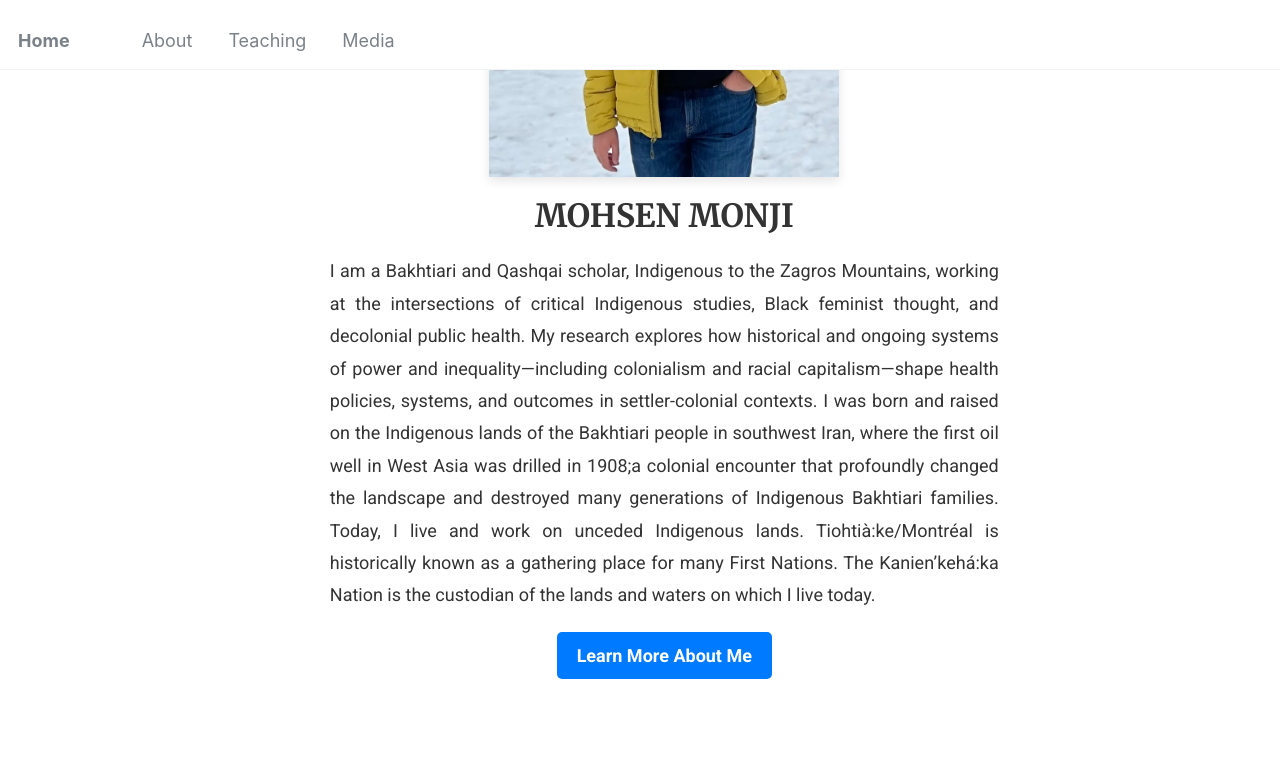
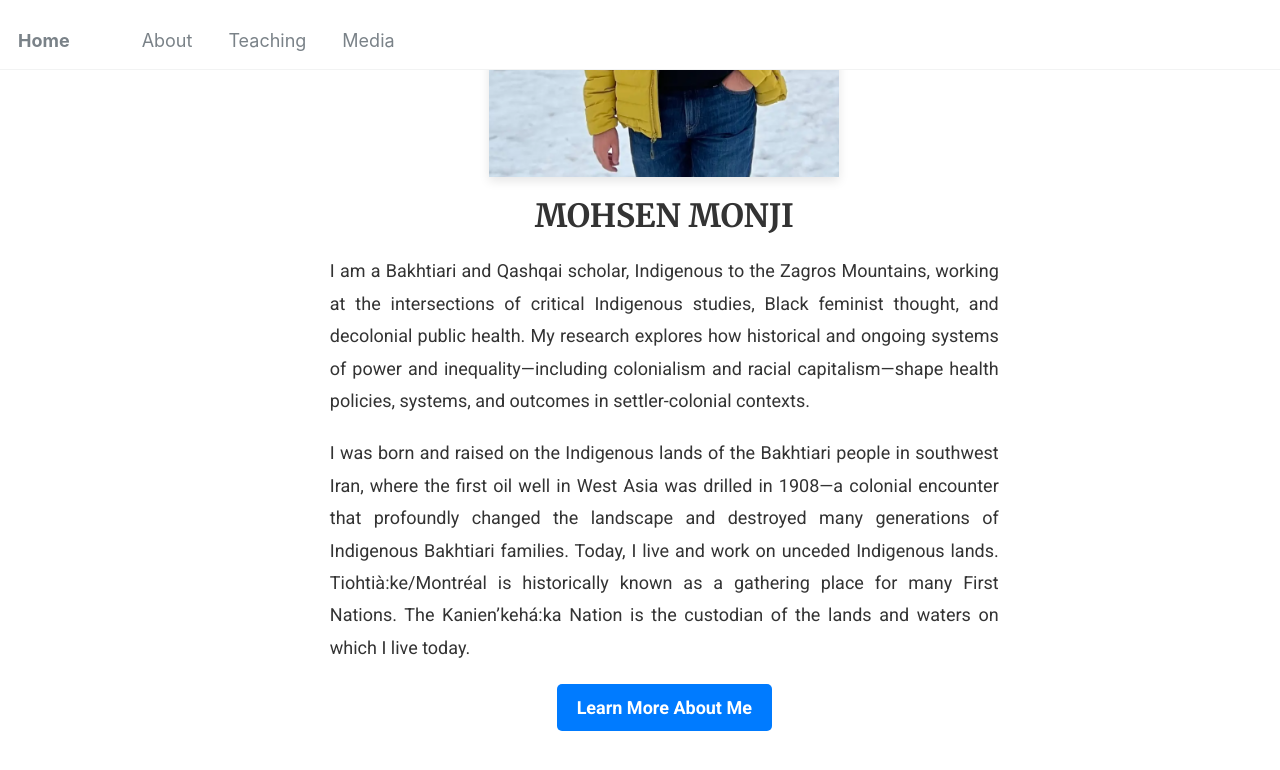
Before and after one commit to Mohsnmonji/mohsnmonji.github.io, a Jekyll site: the page built from _pages/front.md, in a window 1280 px wide and 900 px high, scrolled down 390 px. Shown: the top 770 px of the window. Built offline with Jekyll 4.4.1, drawn with Linux system fonts in a browser that asks for light colours; part of the change alters nothing that is shown.

Commit message:
Update front.md

```diff
--- a/_pages/front.md
+++ b/_pages/front.md
@@ -23,21 +23,22 @@ hide_avatar: true
 
 
   <!-- Description -->
-  <p style="font-size:18px; color:#333; text-align:justify; line-height:1.8; margin:20px 0;">
-    I am a Bakhtiari and Qashqai scholar, Indigenous to the Zagros Mountains, working at the
-    intersections of critical Indigenous studies, Black feminist thought, and decolonial public
-    health. My research explores how historical and ongoing systems of power and inequality—including
-    colonialism and racial capitalism—shape health policies, systems, and outcomes in settler-colonial
-    contexts.
+<p style="font-size:18px; color:#333; text-align:justify; line-height:1.8; margin:20px 0;">
+  I am a Bakhtiari and Qashqai scholar, Indigenous to the Zagros Mountains, working at the
+  intersections of critical Indigenous studies, Black feminist thought, and decolonial public
+  health. My research explores how historical and ongoing systems of power and inequality—including
+  colonialism and racial capitalism—shape health policies, systems, and outcomes in settler-colonial
+  contexts.
+</p>
 
+<p style="font-size:18px; color:#333; text-align:justify; line-height:1.8; margin:20px 0;">
   I was born and raised on the Indigenous lands of the Bakhtiari people in southwest Iran,
-    where the first oil well in West Asia was drilled in 1908;a colonial encounter that
-    profoundly changed the landscape and destroyed many generations of Indigenous Bakhtiari families.
-    Today, I live and work on unceded Indigenous lands. Tiohtià:ke/Montréal is historically known
-    as a gathering place for many First Nations. The Kanien’kehá:ka Nation is the custodian of the
-    lands and waters on which I live today.
-  </p>
-
+  where the first oil well in West Asia was drilled in 1908&mdash;a colonial encounter that
+  profoundly changed the landscape and destroyed many generations of Indigenous Bakhtiari families.
+  Today, I live and work on unceded Indigenous lands. Tiohtià:ke/Montréal is historically known
+  as a gathering place for many First Nations. The Kanien’kehá:ka Nation is the custodian of the
+  lands and waters on which I live today.
+</p>
 
 
 
```
